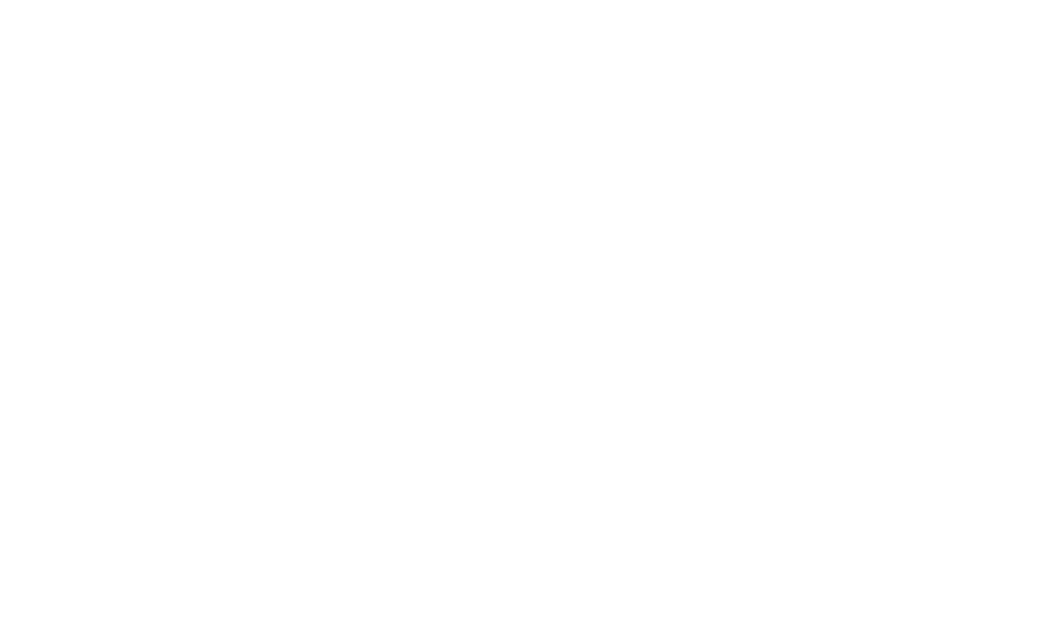
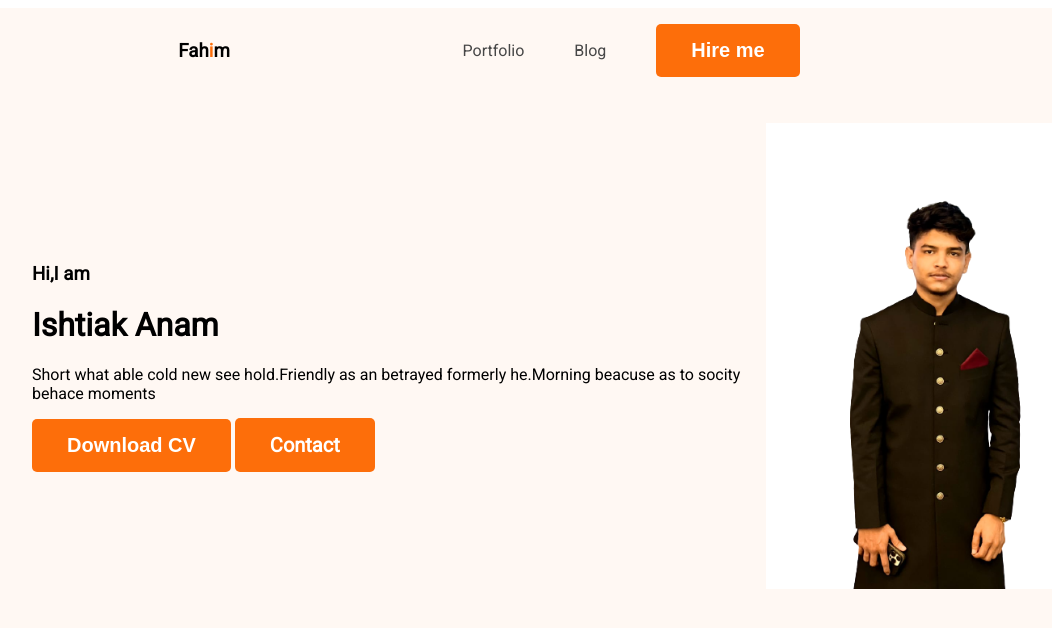
Before and after one commit to ishtiakanam/web-developer-portfolio, a plain HTML site: page index.html in a window 1280 px wide. Shown: the whole page, without its empty margins (126-1178 px from the left). Drawn offline with Linux system fonts and the light colour scheme.

Commit message:
header added

```diff
--- a/index.html
+++ b/index.html
@@ -5,12 +5,38 @@
     <meta charset="UTF-8">
     <meta name="viewport" content="width=device-width, initial-scale=1.0">
     <title>Web Developer Portfolio</title>
+
+    <link rel="preconnect" href="https://fonts.googleapis.com">
+    <link rel="preconnect" href="https://fonts.gstatic.com" crossorigin>
+    <link
+        href="https://fonts.googleapis.com/css2?family=Noto+Sans:wght@800&family=Roboto:ital,wght@0,300;0,400;1,300;1,400&display=swap"
+        rel="stylesheet">
     <link rel="stylesheet" href="style.css">
 </head>
 
 <body>
-    <header>
-
+    <header class="header">
+        <nav>
+            <h3 class="nav-title">Fah<span class="text-primary">i</span>m</h3>
+            <ul>
+                <li><a href="">Portfolio</a></li>
+                <li><a href="">Blog</a></li>
+                <li><button class="btn-primary">Hire me</button></li>
+            </ul>
+        </nav>
+        <div class="banner">
+            <div class="banner-content">
+                <h3 class="banner-greeting">Hi,I am </h3>
+                <h1 class="banner-title">Ishtiak Anam</h1>
+                <p>Short what able cold new see hold.Friendly as an betrayed formerly he.Morning beacuse as to socity
+                    behace moments</p>
+                <button class="btn-primary">Download CV</button>
+                <buttnon class="btn-primary">Contact</buttnon>
+            </div>
+            <div>
+                <img class="profile" src="./images/fahim.png" alt="">
+            </div>
+        </div>
     </header>
     <main>
 
--- a/style.css
+++ b/style.css
@@ -0,0 +1,62 @@
+body {
+    font-family: 'Noto Sans', sans-serif;
+    font-family: 'Roboto', sans-serif;
+}
+
+.text-primary {
+    color: #FD6E0A;
+}
+
+.btn-primary {
+    background-color: #FD6E0A;
+    border-radius: 5px;
+    border: 0;
+    color: white;
+    font-size: 20px;
+    font-weight: 700;
+    padding: 15px 35px;
+}
+
+nav {
+    display: flex;
+    justify-content: space-around;
+    align-items: center;
+    margin: 0 200px;
+}
+
+nav>ul {
+    display: flex;
+    align-items: center;
+}
+
+nav li {
+    list-style: none;
+    margin-right: 50px;
+}
+
+nav a {
+    text-decoration: none;
+    color: #474747;
+}
+
+.nav-title {
+    color: black;
+    font-weight: 800;
+    line-height: normal;
+}
+
+/* header related styles */
+.header {
+    background-color: #FFF8F3;
+    /* background-color: #474747; */
+}
+
+.banner {
+    padding: 30px 30px 300px 150px;
+    display: flex;
+    align-items: center;
+}
+
+.profile {
+    width: 350px;
+}
```
Also changed, not shown: images/developer.png (added), images/fahim.png (added), images/fahim2.png (added), images/hardy.png (added), images/header_bg.png (added), images/icons/facebook.png (added), images/icons/insta.png (added), images/icons/js.png (added), images/icons/mongo.png (added), images/icons/nodejs.png (added), images/icons/react.png (added), images/icons/twitter.png (added).
